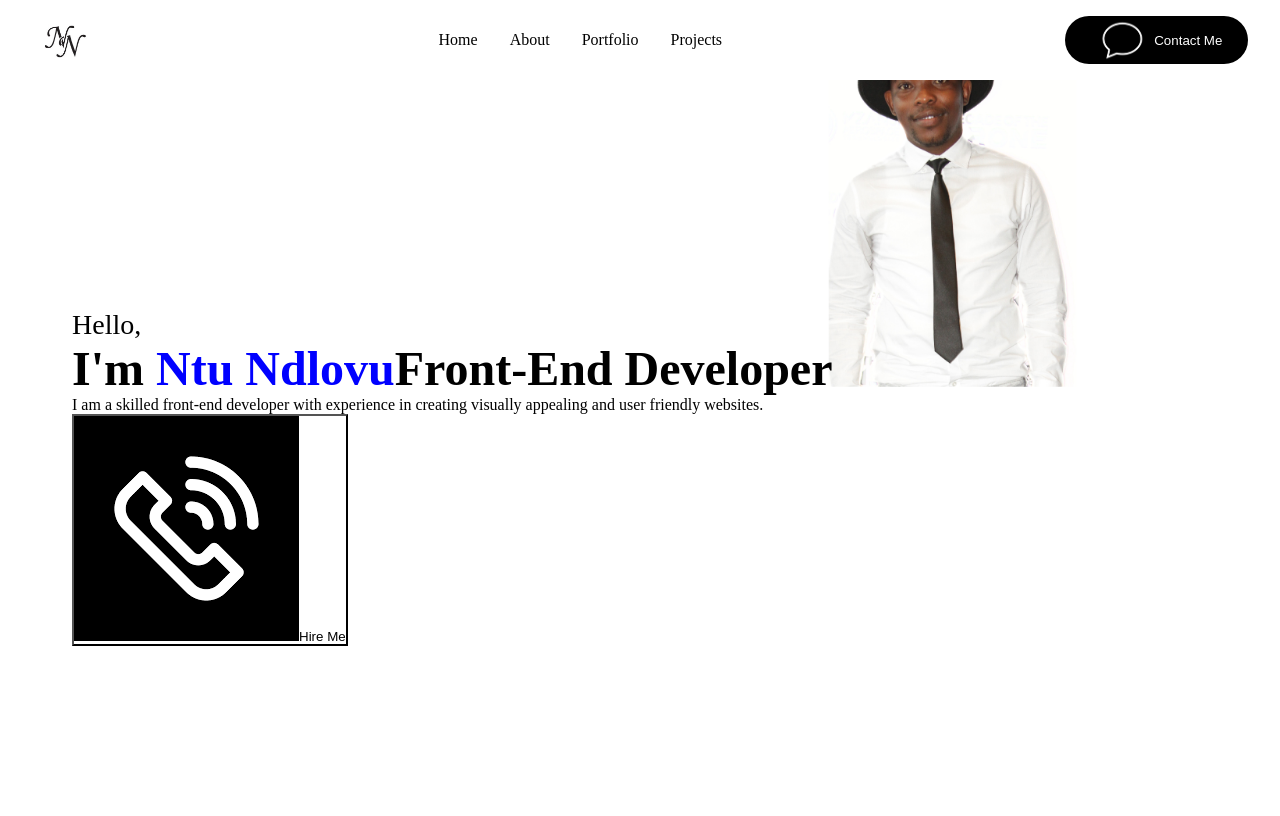
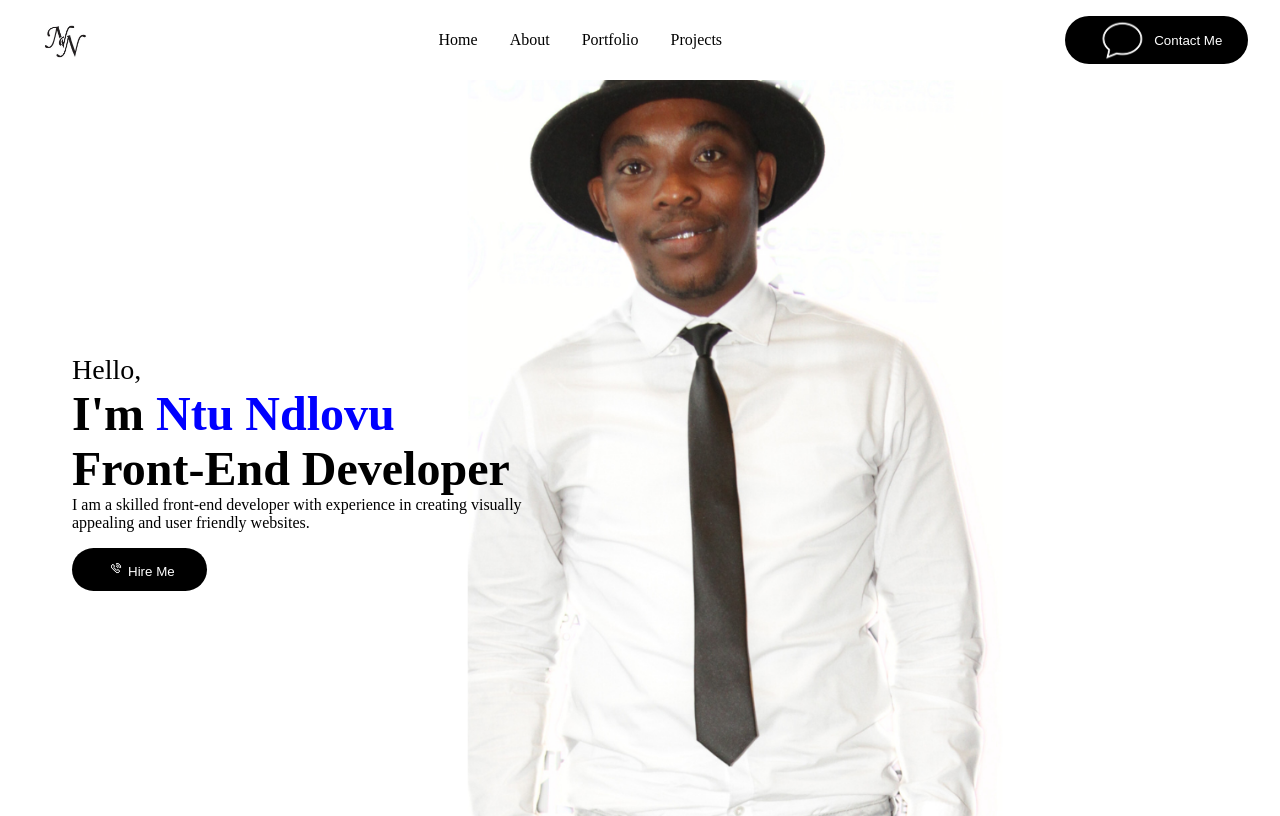
Before and after one commit to Juvi09/ntu-porfolio, a React (Create React App) app: page / in a window 1280 px wide. Built offline with nearby package versions, Linux system fonts and the light colour scheme.

Commit message:
added new profile pic and added css for img & font

```diff
--- a/src/components/Intro/intro.css
+++ b/src/components/Intro/intro.css
@@ -41,3 +41,19 @@
     font-size: medium;
     font-weight: 100;
 }
+
+.btn {
+    background: black;
+    color: white;
+    margin: 1rem 0;
+    padding: 0.75rem 2rem;
+    border: none;
+    border-radius: 2rem;
+
+}
+
+.btnImg {
+    object-fit: cover;
+    margin: 0 0.25rem;
+    height: 1rem;
+}
--- a/src/components/Intro/intro.js
+++ b/src/components/Intro/intro.js
@@ -9,9 +9,9 @@ const Intro = () => {
     <section id='intro'>
         <div className='introContent'>
             <span className='hello'>Hello,</span>
-            <span className='introText'>I'm <span className='introName'>Ntu Ndlovu</span>Front-End Developer</span>
-            <p className='introPara'>I am a skilled front-end developer with experience in creating visually appealing and user friendly websites.</p>
-            <Link><button className='btn'><img src={btnImg} alt='Hire me' />Hire Me</button></Link>
+            <span className='introText'>I'm <span className='introName'>Ntu Ndlovu</span><br />Front-End Developer</span>
+            <p className='introPara'>I am a skilled front-end developer with experience in creating visually <br /> appealing and user friendly websites.</p>
+            <Link><button className='btn'><img src={btnImg} alt='Hire me' className='btnImg' />Hire Me</button></Link>
         </div>
         <img src={bg} alt='Profile' className='bg' />
     </section>
```
Also changed, not shown: src/assets/Pro Pic 1.png.
